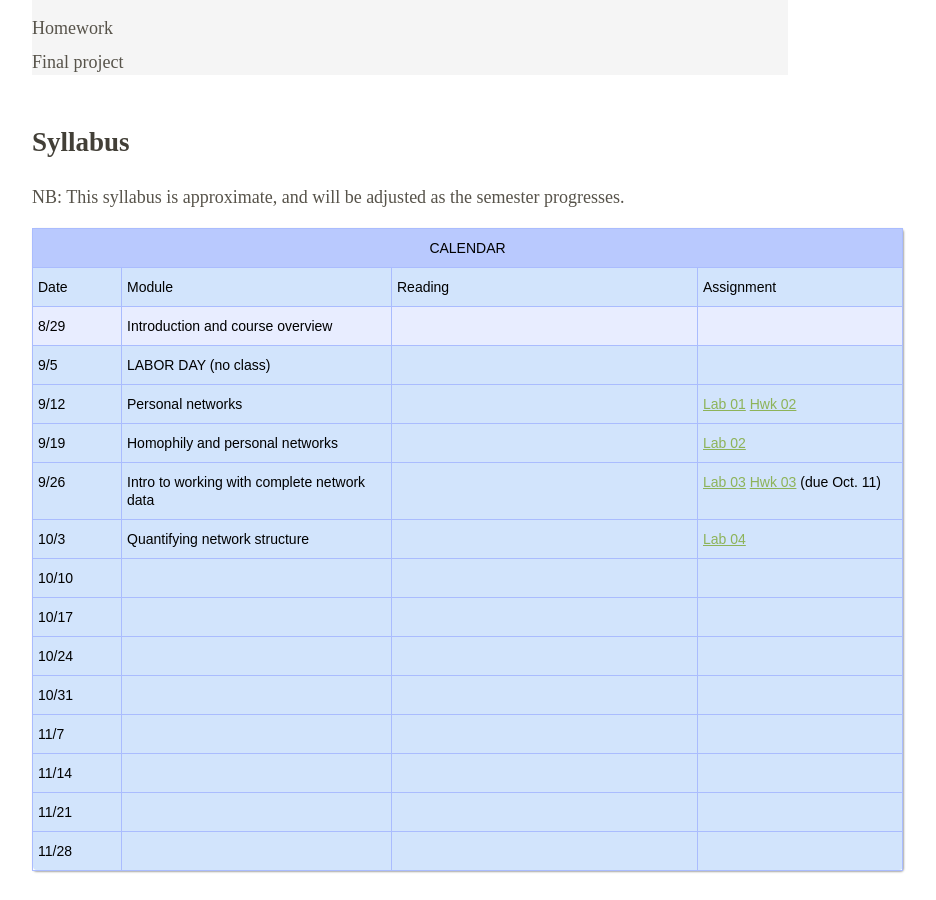
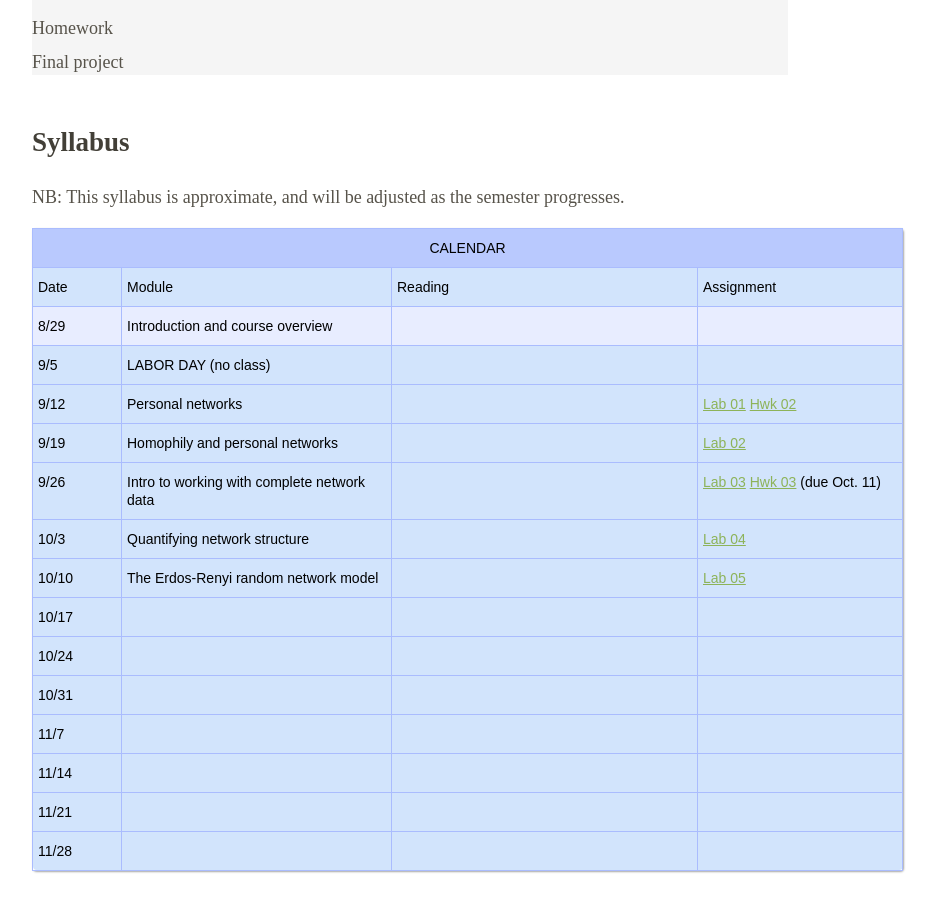
Before and after one commit to dfeehan/dfeehan.github.io, a Jekyll site: the page teaching/2016fa_ls88.html, which Jekyll copies as it is, in a window 1280 px wide and 900 px high, scrolled down 1224 px. Shown: the whole window, without its empty margins (76-1012 px from the left). Built offline with Jekyll 4.4.1, drawn with Linux system fonts in a browser that asks for light colours.

Commit message:
added lab05

```diff
--- a/teaching/2016fa_ls88.html
+++ b/teaching/2016fa_ls88.html
@@ -624,10 +624,12 @@
 10/10
 </td>
 <td class="tg-dn63">
+The Erdos-Renyi random network model
 </td>
 <td class="tg-dn63">
 </td>
 <td class="tg-dn63">
+<a href="https://data8.berkeley.edu/hub/interact?repo=social-networks-connector&amp;path=lab05">Lab 05</a>
 </td>
 </tr>
 <!--
```
